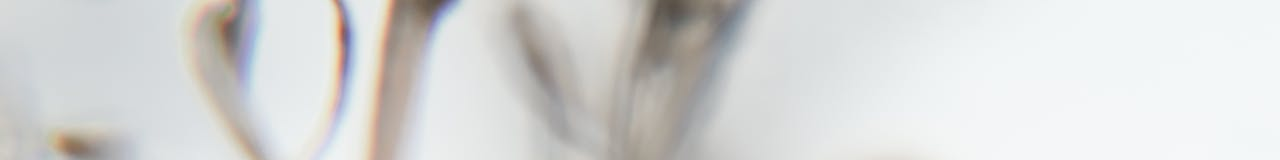
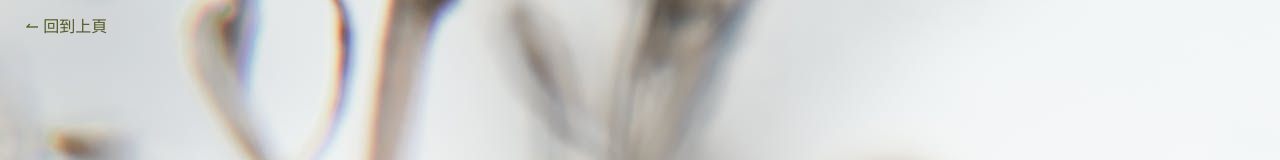
Before and after one commit to joyce44528/cfd104, a plain HTML site: page login.html in a window 1280 px wide. Shown: the top 160 px of the page. Drawn offline with nearby package versions, Linux system fonts and the light colour scheme.

Commit message:
新增login返回上頁按鈕

```diff
--- a/css/main.css
+++ b/css/main.css
@@ -1276,9 +1276,20 @@ input::-webkit-inner-spin-button {
     align-items: center;
     text-align: center;
     background: url('../imgs/bg_white-leaf.jpeg');
-}
-
-
+    position: relative;
+}
+
+.goback-btn {
+    position: absolute;
+    top: 2%;
+    left: 2%;
+    color: #535D26;
+    font-size: 1.6rem;
+}
+
+.goback-btn a {
+    color: #535D26;
+}
 
 .login-form {
     width: 30%;
--- a/login.html
+++ b/login.html
@@ -14,6 +14,10 @@
 <body>
     <!--form -->
     <div class="form-wrap form-wrap-login">
+        <button class="goback-btn">
+            <a href="##">↼</a>
+            回到上頁
+        </button>
         <form action="##" class="login-form">
             <h1 class="heading-secondary">Sign In / 登入</h1>
             <div class="input-wrap">
```
